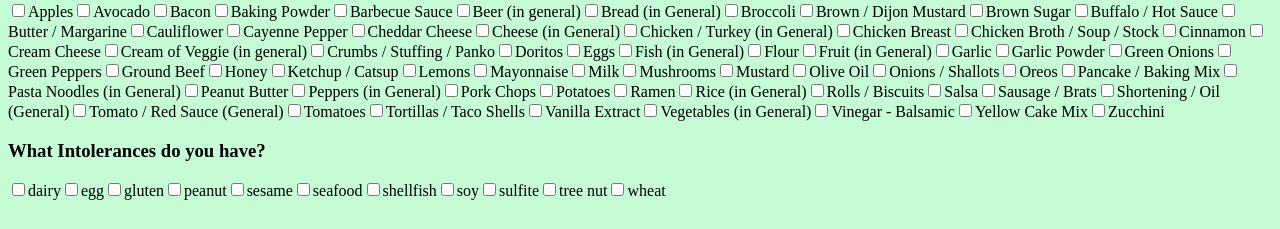
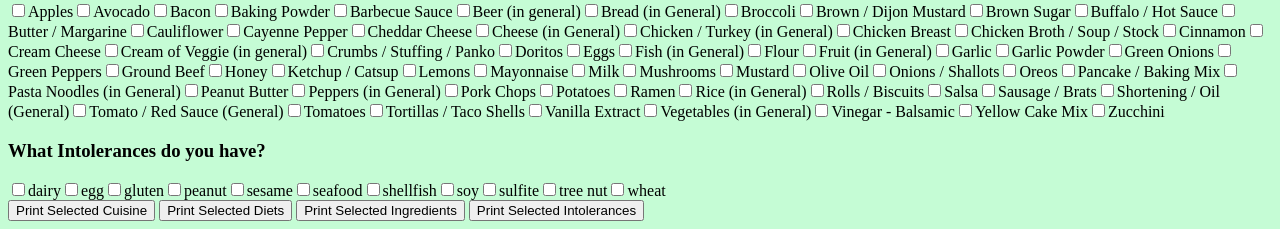
Before and after one commit to mpetillo/hackku23, a Flask app: page /recipes in a window 1280 px wide. Shown: the part 617-846 px from the top of the page. Before the commit the page ends 817 px from the top, so only its background shows below. Run offline with Flask 3, Linux system fonts and the light colour scheme.

Commit message:
Added buttons/function to retrieve selected items

```diff
--- a/static/functions.js
+++ b/static/functions.js
@@ -54,3 +54,18 @@
         console.error(error);
     });
 }
+
+//A function to test the containers and return selected items
+// Can be modified later to return info that needs to be passed to APIs
+function printSelected(container_name) {
+    const container = document.getElementById(container_name);
+    const checkboxes = container.getElementsByTagName("input");
+
+    let selected = []
+    for (i = 0; i < checkboxes.length; i++) {
+        if (checkboxes[i].checked) {
+            selected.push(checkboxes[i].value);
+        }
+    }
+    console.log("Selected: " + selected.join(", "));
+}
--- a/templates/recipe.html
+++ b/templates/recipe.html
@@ -38,5 +38,9 @@
         <div id="ingredients-container"></div>
         <div id="intolerances-container"></div>
         <script type="text/javascript">window.onload = function() { callJSONFiles(); };</script>
+        <button onclick="printSelected('cuisine-container')">Print Selected Cuisine</button>
+        <button onclick="printSelected('diets-container')">Print Selected Diets</button>
+        <button onclick="printSelected('ingredients-container')">Print Selected Ingredients</button>
+        <button onclick="printSelected('intolerances-container')">Print Selected Intolerances</button>
     </body>
 </html>
```
